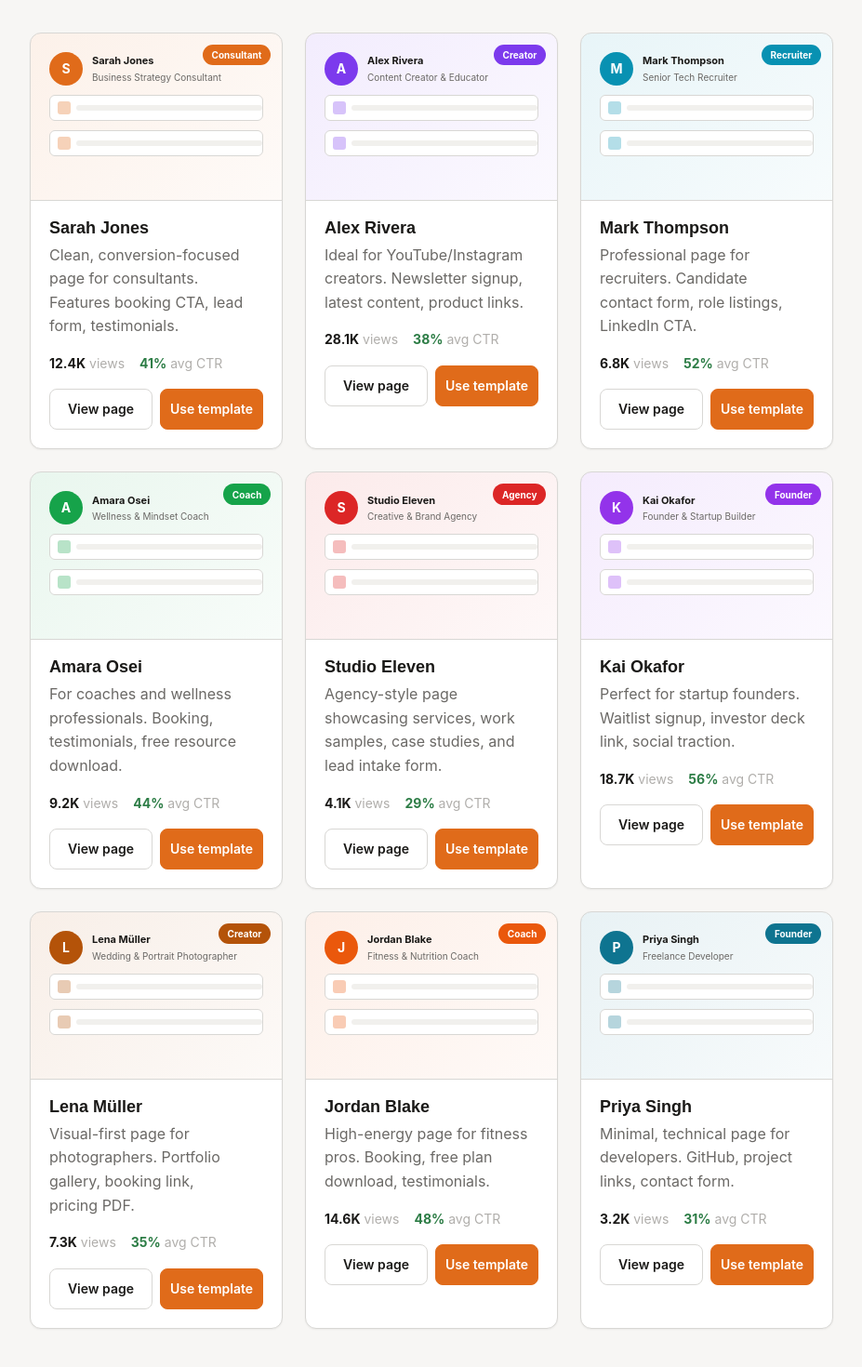
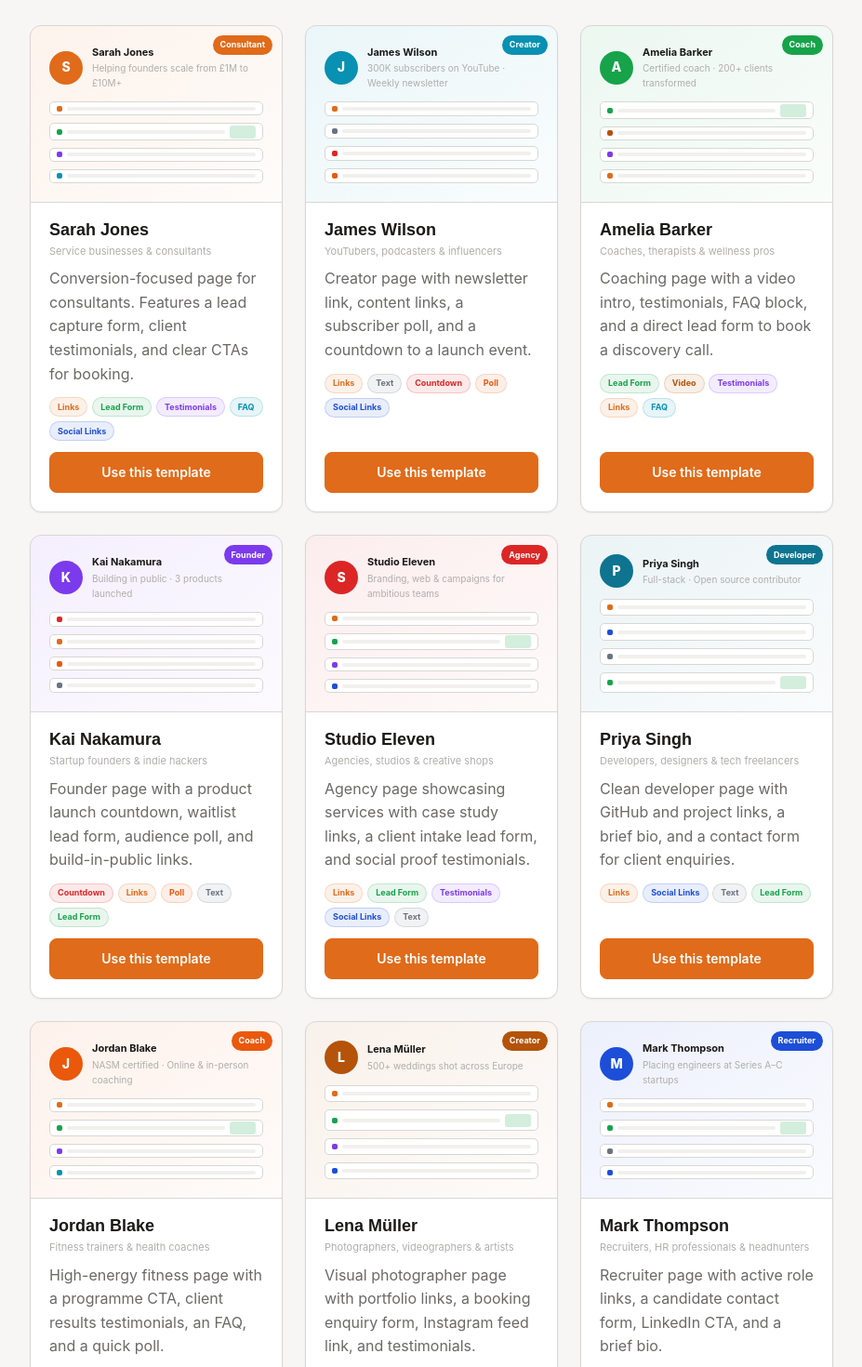
Before and after one commit to Elliott1810/linkbay, a React (Vite) app in the folder client/: page /templates in a window 1280 px wide. Shown: the part 560-2030 px from the top of the page at 93% size, without its empty margins (176-1103 px from the left). Built offline with nearby package versions, Linux system fonts and the light colour scheme; no server answers; a web font is replaced by a local one.

Commit message:
Sprint 4: update client/src/pages/TemplatesPage.tsx

```diff
--- a/client/src/pages/TemplatesPage.tsx
+++ b/client/src/pages/TemplatesPage.tsx
@@ -3,183 +3,239 @@ import { Link } from "wouter";
 import Header from "@/components/Header";
 import Footer from "@/components/Footer";
 
+// Each template shows a realistic use case with a variety of block types
 const templates = [
   {
-    id: "sarah-jones-consultant",
+    id: "sarahjones",
     name: "Sarah Jones",
     niche: "Consultant",
     title: "Business Strategy Consultant",
-    desc: "Clean, conversion-focused page for consultants. Features booking CTA, lead form, testimonials.",
-    tags: ["consultant", "business"],
+    bio: "Helping founders scale from £1M to £10M+",
     accent: "#e06b1a",
-    views: "12.4K",
-    ctr: "41%",
+    blocks: ["Links", "Lead Form", "Testimonials", "FAQ", "Social Links"],
+    desc: "Conversion-focused page for consultants. Features a lead capture form, client testimonials, and clear CTAs for booking.",
+    useCase: "Service businesses & consultants",
   },
   {
-    id: "alex-creator",
-    name: "Alex Rivera",
+    id: "jameswilson",
+    name: "James Wilson",
     niche: "Creator",
-    title: "Content Creator & Educator",
-    desc: "Ideal for YouTube/Instagram creators. Newsletter signup, latest content, product links.",
-    tags: ["creator", "education"],
-    accent: "#7c3aed",
-    views: "28.1K",
-    ctr: "38%",
+    title: "Tech Content Creator",
+    bio: "300K subscribers on YouTube · Weekly newsletter",
+    accent: "#0891b2",
+    blocks: ["Links", "Text", "Countdown", "Poll", "Social Links"],
+    desc: "Creator page with newsletter link, content links, a subscriber poll, and a countdown to a launch event.",
+    useCase: "YouTubers, podcasters & influencers",
   },
   {
-    id: "mark-recruiter",
+    id: "ameliabarker",
+    name: "Amelia Barker",
+    niche: "Coach",
+    title: "Life & Business Coach",
+    bio: "Certified coach · 200+ clients transformed",
+    accent: "#16a34a",
+    blocks: ["Lead Form", "Video", "Testimonials", "Links", "FAQ"],
+    desc: "Coaching page with a video intro, testimonials, FAQ block, and a direct lead form to book a discovery call.",
+    useCase: "Coaches, therapists & wellness pros",
+  },
+  {
+    id: "kaidev",
+    name: "Kai Nakamura",
+    niche: "Founder",
+    title: "Indie Hacker & Founder",
+    bio: "Building in public · 3 products launched",
+    accent: "#7c3aed",
+    blocks: ["Countdown", "Links", "Poll", "Text", "Lead Form"],
+    desc: "Founder page with a product launch countdown, waitlist lead form, audience poll, and build-in-public links.",
+    useCase: "Startup founders & indie hackers",
+  },
+  {
+    id: "elevenagency",
+    name: "Studio Eleven",
+    niche: "Agency",
+    title: "Creative & Brand Agency",
+    bio: "Branding, web & campaigns for ambitious teams",
+    accent: "#dc2626",
+    blocks: ["Links", "Lead Form", "Testimonials", "Social Links", "Text"],
+    desc: "Agency page showcasing services with case study links, a client intake lead form, and social proof testimonials.",
+    useCase: "Agencies, studios & creative shops",
+  },
+  {
+    id: "priyasingh",
+    name: "Priya Singh",
+    niche: "Developer",
+    title: "Freelance Developer",
+    bio: "Full-stack · Open source contributor",
+    accent: "#0e7490",
+    blocks: ["Links", "Social Links", "Text", "Lead Form"],
+    desc: "Clean developer page with GitHub and project links, a brief bio, and a contact form for client enquiries.",
+    useCase: "Developers, designers & tech freelancers",
+  },
+  {
+    id: "jordanblake",
+    name: "Jordan Blake",
+    niche: "Coach",
+    title: "Fitness & Nutrition Coach",
+    bio: "NASM certified · Online & in-person coaching",
+    accent: "#ea580c",
+    blocks: ["Links", "Lead Form", "Testimonials", "FAQ", "Poll"],
+    desc: "High-energy fitness page with a programme CTA, client results testimonials, an FAQ, and a quick poll.",
+    useCase: "Fitness trainers & health coaches",
+  },
+  {
+    id: "lenamuller",
+    name: "Lena Müller",
+    niche: "Creator",
+    title: "Wedding & Portrait Photographer",
+    bio: "500+ weddings shot across Europe",
+    accent: "#b45309",
+    blocks: ["Links", "Lead Form", "Testimonials", "Social Links", "Text"],
+    desc: "Visual photographer page with portfolio links, a booking enquiry form, Instagram feed link, and testimonials.",
+    useCase: "Photographers, videographers & artists",
+  },
+  {
+    id: "markthompson",
     name: "Mark Thompson",
     niche: "Recruiter",
     title: "Senior Tech Recruiter",
-    desc: "Professional page for recruiters. Candidate contact form, role listings, LinkedIn CTA.",
-    tags: ["recruiter", "hr"],
-    accent: "#0891b2",
-    views: "6.8K",
-    ctr: "52%",
-  },
-  {
-    id: "wellness-coach",
-    name: "Amara Osei",
-    niche: "Coach",
-    title: "Wellness & Mindset Coach",
-    desc: "For coaches and wellness professionals. Booking, testimonials, free resource download.",
-    tags: ["coach", "wellness"],
-    accent: "#16a34a",
-    views: "9.2K",
-    ctr: "44%",
-  },
-  {
-    id: "agency-studio",
-    name: "Studio Eleven",
-    niche: "Agency",
-    title: "Creative & Brand Agency",
-    desc: "Agency-style page showcasing services, work samples, case studies, and lead intake form.",
-    tags: ["agency", "creative"],
-    accent: "#dc2626",
-    views: "4.1K",
-    ctr: "29%",
-  },
-  {
-    id: "founder-launch",
-    name: "Kai Okafor",
-    niche: "Founder",
-    title: "Founder & Startup Builder",
-    desc: "Perfect for startup founders. Waitlist signup, investor deck link, social traction.",
-    tags: ["founder", "startup"],
-    accent: "#9333ea",
-    views: "18.7K",
-    ctr: "56%",
-  },
-  {
-    id: "photographer",
-    name: "Lena Müller",
-    niche: "Creator",
-    title: "Wedding & Portrait Photographer",
-    desc: "Visual-first page for photographers. Portfolio gallery, booking link, pricing PDF.",
-    tags: ["creator", "photography"],
-    accent: "#b45309",
-    views: "7.3K",
-    ctr: "35%",
-  },
-  {
-    id: "fitness-trainer",
-    name: "Jordan Blake",
-    niche: "Coach",
-    title: "Fitness & Nutrition Coach",
-    desc: "High-energy page for fitness pros. Booking, free plan download, testimonials.",
-    tags: ["coach", "fitness"],
-    accent: "#ea580c",
-    views: "14.6K",
-    ctr: "48%",
-  },
-  {
-    id: "freelance-dev",
-    name: "Priya Singh",
-    niche: "Founder",
-    title: "Freelance Developer",
-    desc: "Minimal, technical page for developers. GitHub, project links, contact form.",
-    tags: ["founder", "tech"],
-    accent: "#0e7490",
-    views: "3.2K",
-    ctr: "31%",
+    bio: "Placing engineers at Series A–C startups",
+    accent: "#1d4ed8",
+    blocks: ["Links", "Lead Form", "Text", "Social Links"],
+    desc: "Recruiter page with active role links, a candidate contact form, LinkedIn CTA, and a brief bio.",
+    useCase: "Recruiters, HR professionals & headhunters",
   },
 ];
 
-const niches = ["All", "Consultant", "Creator", "Recruiter", "Coach", "Agency", "Founder"];
+const niches = ["All", "Consultant", "Creator", "Coach", "Founder", "Agency", "Developer", "Recruiter"];
+
+// Block type colour mapping — matches the real block types in Linkbay
+const blockColors: Record<string, string> = {
+  "Links": "#e06b1a",
+  "Lead Form": "#16a34a",
+  "Testimonials": "#7c3aed",
+  "FAQ": "#0891b2",
+  "Social Links": "#1d4ed8",
+  "Countdown": "#dc2626",
+  "Poll": "#ea580c",
+  "Text": "#6b7280",
+  "Video": "#b45309",
+};
+
+function BlockPill({ label }: { label: string }) {
+  const color = blockColors[label] || "#6b7280";
+  return (
+    <span style={{
+      fontSize: 9, fontWeight: 700, padding: "0.15rem 0.5rem",
+      borderRadius: 999, background: `${color}18`, color,
+      border: `1px solid ${color}30`,
+    }}>
+      {label}
+    </span>
+  );
+}
 
 function TemplateCard({ template }: { template: typeof templates[0] }) {
   return (
-    <div className="card card-hover" style={{ overflow: "hidden" }}>
+    <div className="card card-hover" style={{ overflow: "hidden", display: "flex", flexDirection: "column" }}>
       {/* Preview thumbnail */}
       <div style={{
-        height: 180, background: `linear-gradient(135deg, ${template.accent}18, ${template.accent}08)`,
-        borderBottom: "1px solid var(--color-border)", position: "relative", overflow: "hidden",
-        padding: "1.25rem", display: "flex", flexDirection: "column", gap: "0.625rem"
+        height: 190,
+        background: `linear-gradient(145deg, ${template.accent}15 0%, ${template.accent}06 100%)`,
+        borderBottom: "1px solid var(--color-border)",
+        padding: "1.25rem",
+        display: "flex", flexDirection: "column", gap: "0.5rem",
+        position: "relative", overflow: "hidden",
       }}>
-        {/* Mini profile mockup */}
-        <div style={{ display: "flex", alignItems: "center", gap: "0.625rem" }}>
-          <div style={{ width: 36, height: 36, borderRadius: "50%", background: template.accent, display: "flex", alignItems: "center", justifyContent: "center", fontSize: 14, fontWeight: 700, color: "#fff" }}>
-            {template.name[0]}
+        {/* Profile row */}
+        <div style={{ display: "flex", alignItems: "center", gap: "0.625rem", marginBottom: "0.25rem" }}>
+          <div style={{
+            width: 36, height: 36, borderRadius: "50%",
+            background: template.accent,
+            display: "flex", alignItems: "center", justifyContent: "center",
+            fontSize: 14, fontWeight: 800, color: "#fff", flexShrink: 0,
+          }}>
+            {template.name.charAt(0)}
           </div>
           <div>
             <div style={{ fontSize: 11, fontWeight: 700 }}>{template.name}</div>
-            <div style={{ fontSize: 10, color: "var(--color-text-muted)" }}>{template.title}</div>
+            <div style={{ fontSize: 10, color: "var(--color-text-faint)" }}>{template.bio}</div>
           </div>
         </div>
-        {/* Link cards preview */}
-        {[1,2].map(i => (
-          <div key={i} style={{ height: 28, background: "var(--color-surface)", borderRadius: 6, border: "1px solid var(--color-border)", display: "flex", alignItems: "center", paddingLeft: 8, gap: 6 }}>
-            <div style={{ width: 14, height: 14, borderRadius: 3, background: template.accent, opacity: 0.3 }} />
-            <div style={{ flex: 1, height: 6, background: "var(--color-surface-offset)", borderRadius: 3 }} />
-          </div>
-        ))}
+
+        {/* Simulated blocks */}
+        {template.blocks.slice(0, 4).map((blockType, i) => {
+          const color = blockColors[blockType] || "#6b7280";
+          const isForm = blockType === "Lead Form";
+          return (
+            <div key={i} style={{
+              height: isForm ? 30 : 24,
+              background: "var(--color-surface)",
+              borderRadius: 5,
+              border: "1px solid var(--color-border)",
+              display: "flex", alignItems: "center",
+              paddingLeft: 7, paddingRight: 7,
+              gap: 5,
+            }}>
+              <div style={{ width: 6, height: 6, borderRadius: 2, background: color, flexShrink: 0 }} />
+              <div style={{ flex: 1, height: 4, background: "var(--color-surface-offset)", borderRadius: 2 }} />
+              {isForm && <div style={{ width: 28, height: 14, borderRadius: 3, background: `${color}30` }} />}
+            </div>
+          );
+        })}
+
         {/* Niche badge */}
         <span style={{
-          position: "absolute", top: 12, right: 12,
-          fontSize: 10, fontWeight: 700, padding: "0.2rem 0.6rem",
-          borderRadius: 999, background: template.accent,
-          color: "#fff"
+          position: "absolute", top: 10, right: 10,
+          fontSize: 9, fontWeight: 700, padding: "0.2rem 0.5rem",
+          borderRadius: 999,
+          background: template.accent, color: "#fff",
         }}>
           {template.niche}
         </span>
       </div>
 
       {/* Card body */}
-      <div style={{ padding: "1.25rem" }}>
-        <h3 style={{ fontSize: "var(--text-base)", fontWeight: 700, fontFamily: "Cabinet Grotesk, sans-serif", marginBottom: "0.375rem" }}>
-          {template.name}
-        </h3>
-        <p style={{ fontSize: "var(--text-sm)", color: "var(--color-text-muted)", lineHeight: 1.6, marginBottom: "1rem" }}>
-          {template.desc}
-        </p>
-
-        {/* Stats */}
-        <div style={{ display: "flex", gap: "1rem", marginBottom: "1rem" }}>
-          <div style={{ fontSize: "var(--text-xs)", color: "var(--color-text-faint)" }}>
-            <span style={{ fontWeight: 700, color: "var(--color-text)" }}>{template.views}</span> views
-          </div>
-          <div style={{ fontSize: "var(--text-xs)", color: "var(--color-text-faint)" }}>
-            <span style={{ fontWeight: 700, color: "var(--color-success)" }}>{template.ctr}</span> avg CTR
-          </div>
+      <div style={{ padding: "1.25rem", display: "flex", flexDirection: "column", flex: 1, gap: "0.75rem" }}>
+        <div>
+          <h3 style={{ fontSize: "var(--text-base)", fontWeight: 700, fontFamily: "Cabinet Grotesk, sans-serif", marginBottom: "0.25rem" }}>
+            {template.name}
+          </h3>
+          <div style={{ fontSize: 11, color: "var(--color-text-faint)", marginBottom: "0.5rem" }}>{template.useCase}</div>
+          <p style={{ fontSize: "var(--text-sm)", color: "var(--color-text-muted)", lineHeight: 1.6 }}>
+            {template.desc}
+          </p>
         </div>
 
-        <div style={{ display: "flex", gap: "0.5rem" }}>
-          <Link
-            href={`/${template.id}`}
-            className="btn btn-secondary btn-sm"
-            style={{ flex: 1, justifyContent: "center" }}
-            data-testid={`button-view-${template.id}`}
-          >
-            View page
-          </Link>
+        {/* Block pills */}
+        <div style={{ display: "flex", flexWrap: "wrap", gap: "0.3rem" }}>
+          {template.blocks.map(b => <BlockPill key={b} label={b} />)}
+        </div>
+
+        {/* Actions */}
+        <div style={{ display: "flex", gap: "0.5rem", marginTop: "auto" }}>
           <Link href="/builder" className="btn btn-primary btn-sm" style={{ flex: 1, justifyContent: "center" }}>
-            Use template
+            Use this template
           </Link>
         </div>
       </div>
     </div>
   );
 }
+
+// ─── Block Types Showcase ─────────────────────────────────────────────────────
+const allBlockTypes = [
+  { icon: "🔗", name: "Links", desc: "Buttons that link anywhere — URLs, files, social profiles, calendars." },
+  { icon: "📩", name: "Lead Form", desc: "Capture name, email, and a message. Goes straight to your Leads inbox." },
+  { icon: "📝", name: "Text", desc: "A free-text block for bios, descriptions, or any copy." },
+  { icon: "⭐", name: "Testimonials", desc: "Show client quotes to build trust and credibility." },
+  { icon: "📋", name: "FAQ", desc: "Expandable question-and-answer sections." },
+  { icon: "🗳️", name: "Poll", desc: "Let visitors vote on a question. Results shown live." },
+  { icon: "⏳", name: "Countdown", desc: "Live countdown to a launch, event, or deadline." },
+  { icon: "🎬", name: "Video", desc: "Embed a YouTube or Vimeo video directly on your page." },
+  { icon: "🌐", name: "Social Links", desc: "Display all your social profiles in one organised row." },
+  { icon: "📸", name: "Image", desc: "Add a photo, banner, or product image." },
+  { icon: "💬", name: "Divider", desc: "Separate sections with a clean horizontal rule." },
+];
 
 export default function TemplatesPage() {
   const [activeNiche, setActiveNiche] = useState("All");
@@ -192,25 +248,25 @@ export default function TemplatesPage() {
     <div>
       <Header />
 
+      {/* Hero */}
       <section style={{ paddingTop: "5rem", paddingBottom: "3rem" }}>
         <div className="container-default">
-          <div style={{ marginBottom: "3rem" }}>
-            <span className="badge badge-muted" style={{ marginBottom: "1rem" }}>Templates</span>
+          <div style={{ marginBottom: "2.5rem" }}>
+            <span className="badge badge-muted" style={{ marginBottom: "1rem" }}>Example pages</span>
             <h1 className="text-title" style={{ maxWidth: 540, marginBottom: "1rem" }}>
-              Real pages built for real results.
+              Real pages for real use cases.
             </h1>
             <p className="text-body-lg text-muted" style={{ maxWidth: 500, marginBottom: "2rem" }}>
-              Browse live example pages by niche. Every template is AI-optimised for conversion. Use one as your starting point and customise it in minutes.
+              Every example shows a different combination of Linkbay's block types — lead forms, testimonials, polls, countdowns, and more. Pick one as your starting point.
             </p>
 
-            {/* Filter bar */}
+            {/* Filter */}
             <div style={{ display: "flex", gap: "0.5rem", flexWrap: "wrap" }}>
               {niches.map(niche => (
                 <button
                   key={niche}
                   onClick={() => setActiveNiche(niche)}
                   className={`btn btn-sm ${activeNiche === niche ? "btn-primary" : "btn-secondary"}`}
-                  data-testid={`button-filter-${niche.toLowerCase()}`}
                 >
                   {niche}
                 </button>
@@ -235,14 +291,33 @@ export default function TemplatesPage() {
         </div>
       </section>
 
+      {/* All block types section */}
+      <section className="section" style={{ background: "var(--color-surface-2)" }}>
+        <div className="container-default">
+          <div style={{ textAlign: "center", marginBottom: "2.5rem" }}>
+            <h2 className="text-title" style={{ marginBottom: "0.75rem" }}>All available block types.</h2>
+            <p className="text-muted">Mix and match any combination on your page.</p>
+          </div>
+          <div style={{ display: "grid", gridTemplateColumns: "repeat(auto-fit, minmax(220px, 1fr))", gap: "1rem" }}>
+            {allBlockTypes.map(b => (
+              <div key={b.name} className="card" style={{ padding: "1.25rem", display: "flex", gap: "0.875rem", alignItems: "flex-start" }}>
+                <span style={{ fontSize: "1.5rem", flexShrink: 0 }}>{b.icon}</span>
+                <div>
+                  <div style={{ fontSize: "var(--text-sm)", fontWeight: 700, marginBottom: "0.25rem" }}>{b.name}</div>
+                  <div style={{ fontSize: 11, color: "var(--color-text-muted)", lineHeight: 1.5 }}>{b.desc}</div>
+                </div>
+              </div>
+            ))}
+          </div>
+        </div>
+      </section>
+
       {/* CTA */}
-      <section className="section-sm" style={{ background: "var(--color-surface-2)", borderTop: "1px solid var(--color-divider)" }}>
+      <section className="section-sm" style={{ borderTop: "1px solid var(--color-divider)" }}>
         <div className="container-narrow" style={{ textAlign: "center" }}>
-          <h2 className="text-section-title" style={{ marginBottom: "1rem" }}>Don't see your niche?</h2>
-          <p className="text-muted" style={{ marginBottom: "1.5rem" }}>The AI wizard creates a custom layout based on your specific business and goals — no template needed.</p>
-          <div style={{ display: "flex", justifyContent: "center", gap: "1rem", flexWrap: "wrap" }}>
-            <Link href="/builder" className="btn btn-primary">Build a custom page →</Link>
-          </div>
+          <h2 className="text-section-title" style={{ marginBottom: "1rem" }}>Ready to build yours?</h2>
+          <p className="text-muted" style={{ marginBottom: "1.5rem" }}>Answer 4 questions and the AI builds your page — or start from scratch. Free, always.</p>
+          <Link href="/builder" className="btn btn-primary btn-lg">Build your page →</Link>
         </div>
       </section>
 
```
